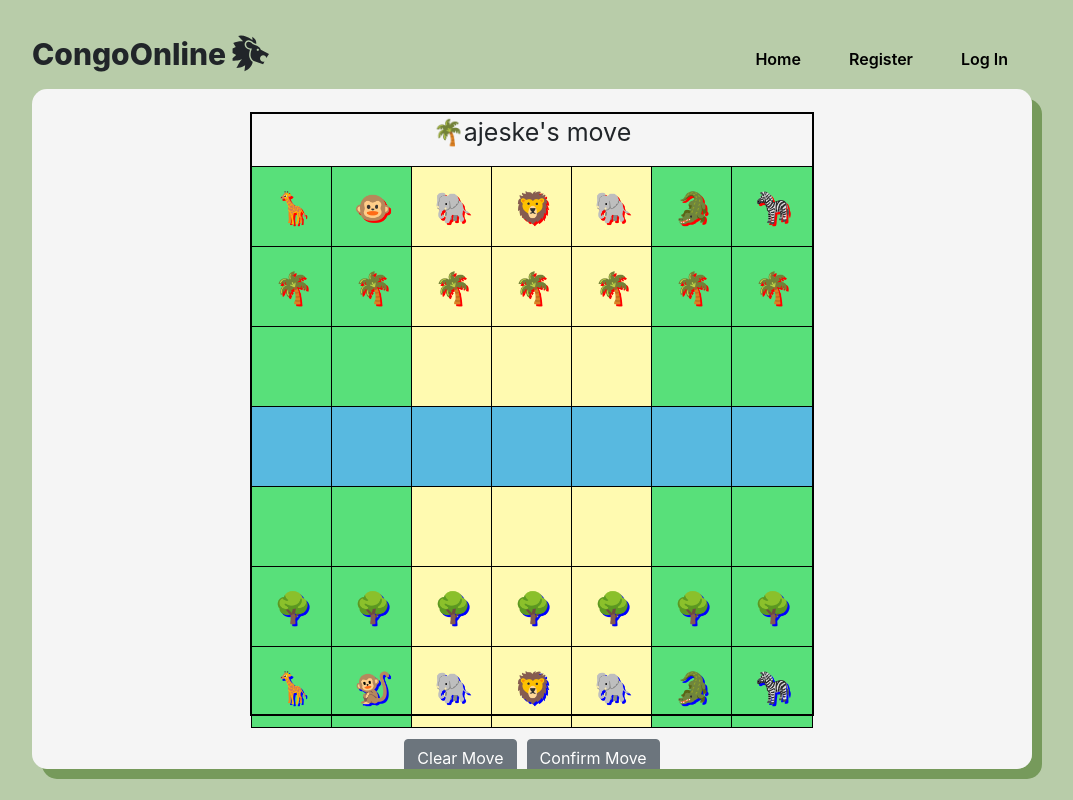
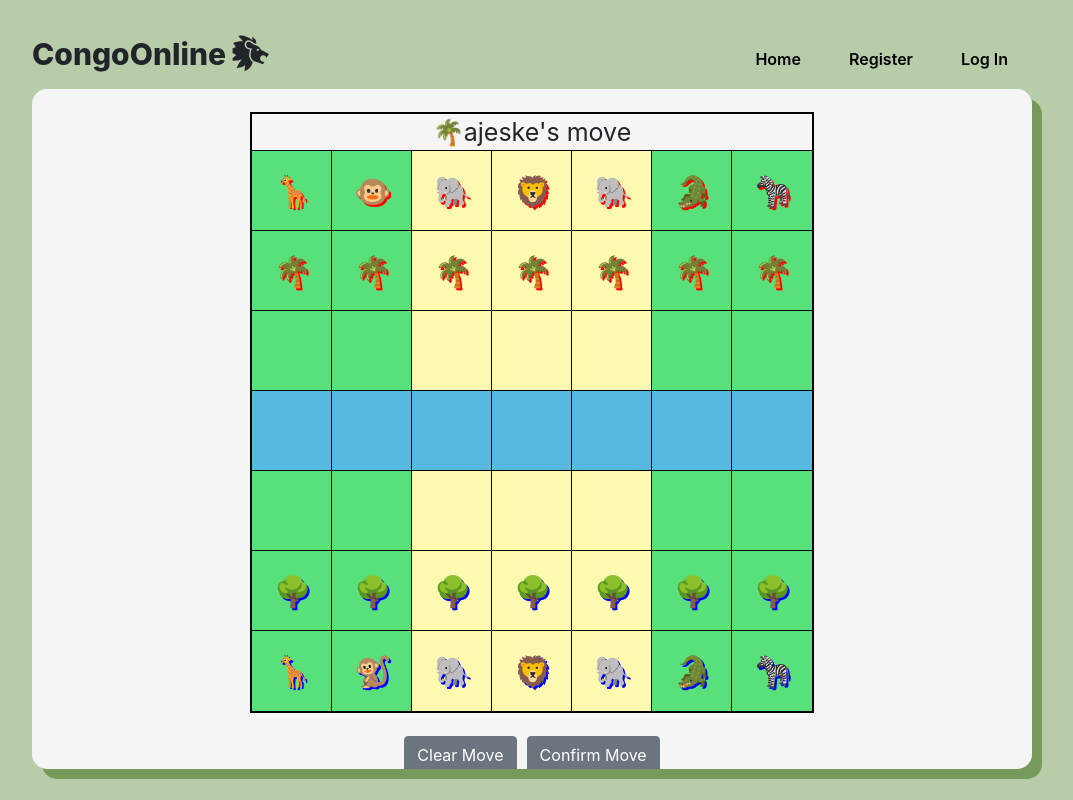
Before and after one commit to cs414-byte-mechanics/cs414-f19-001-ByteMechanics, a React (Create React App) app in the folder client/: page /game in a window 1280 px wide. Shown: the whole page, without its empty margins (108-1181 px from the left). Built offline with nearby package versions, Linux system fonts and the light colour scheme; no server answers.

Commit message:
fixed board alignment problem

```diff
--- a/client/src/components/styles/GameBoard.scss
+++ b/client/src/components/styles/GameBoard.scss
@@ -9,6 +9,9 @@ $playerOneColor: red;
 $playerTwoColor: blue;
 
 .board{
+    p {
+        margin: 0px;
+    }
     margin-bottom: 20px;
     max-width:600px;
     max-height:600px;
```
